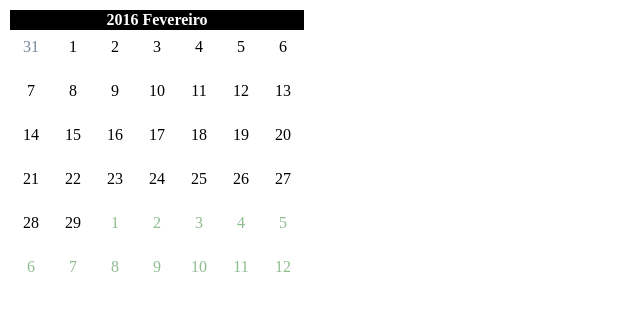
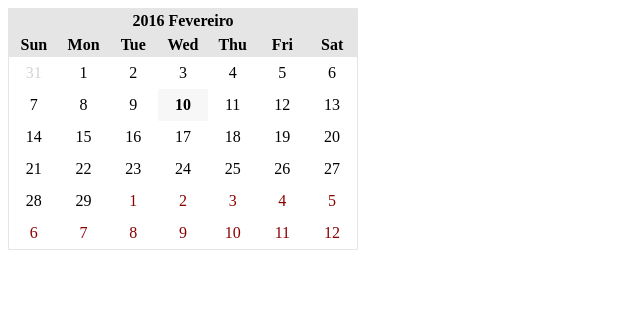
Before and after one commit to matepaiva/month-calendar-generator, a plain HTML site: page index.html in a window 1280 px wide. Shown: the whole page, without its empty margins (0-640 px from the left). Drawn offline with Linux system fonts and the light colour scheme.

Commit message:
added weekdays and new classes (today, active-day). Docs updated.

```diff
--- a/index.css
+++ b/index.css
@@ -1,20 +1,46 @@
-.month-head{
-    background-color: black;
-    color: white;
+.month{
+  width: 100%;
+  max-width: 350px;
+  border-radius: 1px;
+  border-spacing: 0;
+  border: 1px solid rgba(0,0,0,0.1);
+}
+.month-head {
+  width: 100%;
+  background-color: rgba(0,0,0,0.1);
 }
 
+.month-head * {
+  padding: 3px 0;
+}
+.day{
+  padding: 7px 0;
+}
+.month-body {
+  width: 100%;
+}
 .day {
-    width: 30px;
-    height: 30px;
-    display: inline-block;
-    margin: 5px;
-    text-align: center;
+  width: 14.285%;
+  text-align: center;
 }
 
-.last-month {
-    color: lightslategray;
+.last-month{
+  color: lightgrey;
+
+}
+.next-month{
+  color: darkred;
+
 }
 
-.next-month {
-    color: darkseagreen;
+.today{
+  font-weight: bold;
+  background-color: rgba(0,0,0,0.03);;
+  color: black;
+  border-radius: 1px;
 }
+
+.active-day {
+  border: 1px solid red;
+  border-radius: 1px;
+}
--- a/monthCalendarGen.js
+++ b/monthCalendarGen.js
@@ -13,6 +13,8 @@ var monthCalendarGen = function (yyyy, mm) {
     d = new Date(yyyy, mm);
   }
 
+  var now = new Date();
+  var today = new Date(now.getFullYear(), now.getMonth(), now.getDate());
   var month = d.getMonth();
   var year = d.getFullYear();
   var firstMonthDay = new Date(d.getFullYear(), d.getMonth(), 1);
@@ -45,6 +47,7 @@ var monthCalendarGen = function (yyyy, mm) {
 
     var config = {
       months: configObj.months || ["January", "February", "March", "April", "May", "June", "July", "August", "September", "October", "November", "December"],
+      weekDays: configObj.weekDays || ["Sun","Mon","Tue","Wed","Thu","Fri","Sat"],
       sendDateTo: configObj.sendDateTo,
       table: configObj.table || false,
     };
@@ -74,6 +77,19 @@ var monthCalendarGen = function (yyyy, mm) {
     } else {
       thead.appendChild(th);
     }
+
+    var wDays = document.createElement(config.table ? 'tr' : 'div');
+    wDays.classList.add("weekdays");
+    thead.appendChild(wDays);
+    for (var h=0; h<config.weekDays.length; h++){
+      var wDay = document.createElement(config.table ? 'th' : 'div');
+      wDay.classList.add("weekday");
+      var wDayTxt = document.createTextNode(config.weekDays[h]);
+      wDay.appendChild(wDayTxt);
+      wDays.appendChild(wDay);
+    }
+
+
     table.appendChild(thead);
     table.appendChild(tbody);
     containerEl.appendChild(table);
@@ -87,12 +103,19 @@ var monthCalendarGen = function (yyyy, mm) {
           td.classList.add("last-month");
         } else if (array[i][j].getMonth() > month) {
           td.classList.add("next-month");
+        } else if(Date.parse(array[i][j]) == Date.parse(today)){
+          td.classList.add("today");
         }
         td.classList.add("day");
         var textNode = document.createTextNode(array[i][j].getDate());
         td.dataset.date = Date.parse(array[i][j]);
         if (config.sendDateTo) {
           td.onclick = function () {
+            var activeDay = document.getElementsByClassName("active-day");
+            for (var i=0; i<activeDay.length; i++){
+              activeDay[i].classList.remove("active-day");
+            }
+            this.classList.add("active-day");
             deliveryDate(this.dataset.date, config.sendDateTo);
           };
         }
@@ -106,6 +129,8 @@ var monthCalendarGen = function (yyyy, mm) {
   return {
     month: month,
     year : year,
+    today: today,
+    now: now,
     firstMonthDay: firstMonthDay,
     lastMonthDay: lastMonthDay,
     firstCalendarDay: firstCalendarDay,
```
Also changed, not shown: monthCalendarGen.min.js, 1 other file.
